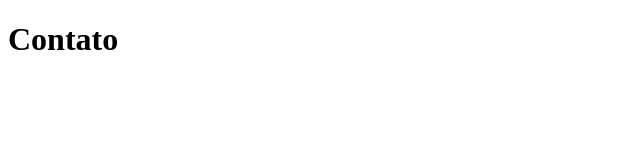
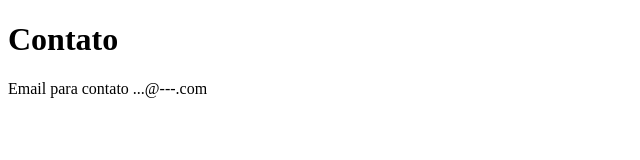
Before and after one commit to luizmiele/sistema-de-cadastro, a plain HTML site: page contato.html in a window 1280 px wide. Shown: the whole page, without its empty margins (0-640 px from the left). Drawn offline with Linux system fonts and the light colour scheme.

Commit message:
Adicionando email de contato

```diff
--- a/contato.html
+++ b/contato.html
@@ -8,6 +8,6 @@
 </head>
 <body>
   <h1>Contato</h1>
-  <script src="app.js"></script>
+  <p>Email para contato ...@---.com</p>
 </body>
 </html>
```
